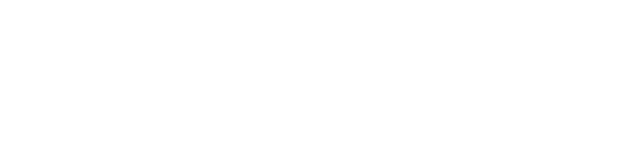
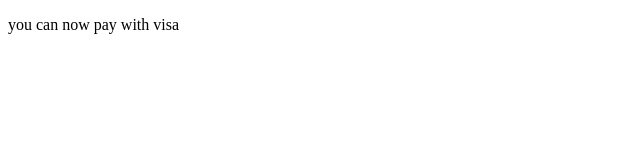
Before and after one commit to LukaKatche0/project-pets, a plain HTML site: page index.html in a window 1280 px wide. Shown: the whole page, without its empty margins (0-640 px from the left). Drawn offline with Linux system fonts and the light colour scheme.

Commit message:
added visa payments

```diff
--- a/index.html
+++ b/index.html
@@ -6,6 +6,6 @@
     <title>Project Pets</title>
 </head>
 <body>
-
+    <p>you can now pay with visa</p>
 </body>
 </html>
```
